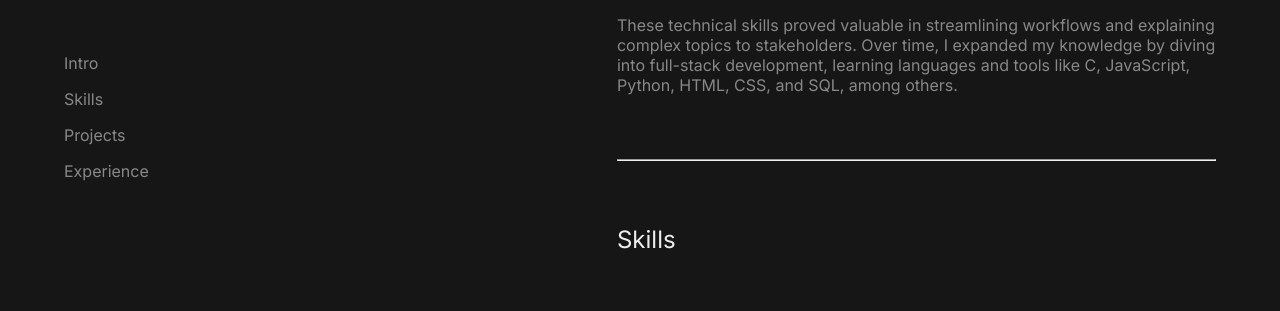
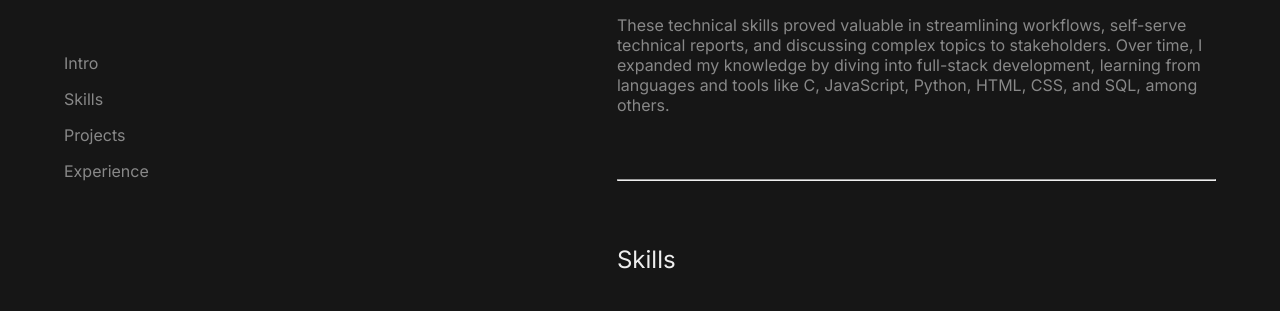
Before and after one commit to cosmonewt/devportfolio, a plain HTML site: page index.html in a window 1280 px wide. Shown: the part 180-491 px from the top of the page. Drawn offline with nearby package versions, Linux system fonts and the light colour scheme.

Commit message:
fix: reworded intro section

```diff
--- a/index.html
+++ b/index.html
@@ -64,10 +64,10 @@
             <main id="main" class="main right-column">
                 <section id="introduction" class="introduction-section">
                     <div class="introduction-section-text">
-                        My programming journey started when I taught myself SQL to automate a large data report, saving a manager five hours each month. Along the way, I was mentored by colleagues who designed elegant technical solutions at work.
+                        My programming journey started when I taught myself SQL to automate a big data report, saving a manager five hours each month. Along the way, I was mentored by colleagues who designed elegant technical solutions at work.
                         <br>
                         <br>
-                        These technical skills proved valuable in streamlining workflows and explaining complex topics to stakeholders. Over time, I expanded my knowledge by diving into full-stack development, learning languages and tools like C, JavaScript, Python, HTML, CSS, and SQL, among others.
+                        These technical skills proved valuable in streamlining workflows, self-serve technical reports, and discussing complex topics to stakeholders. Over time, I expanded my knowledge by diving into full-stack development, learning from languages and tools like C, JavaScript, Python, HTML, CSS, and SQL, among others.
                     </div>
                 </section>
                 <hr>
```
